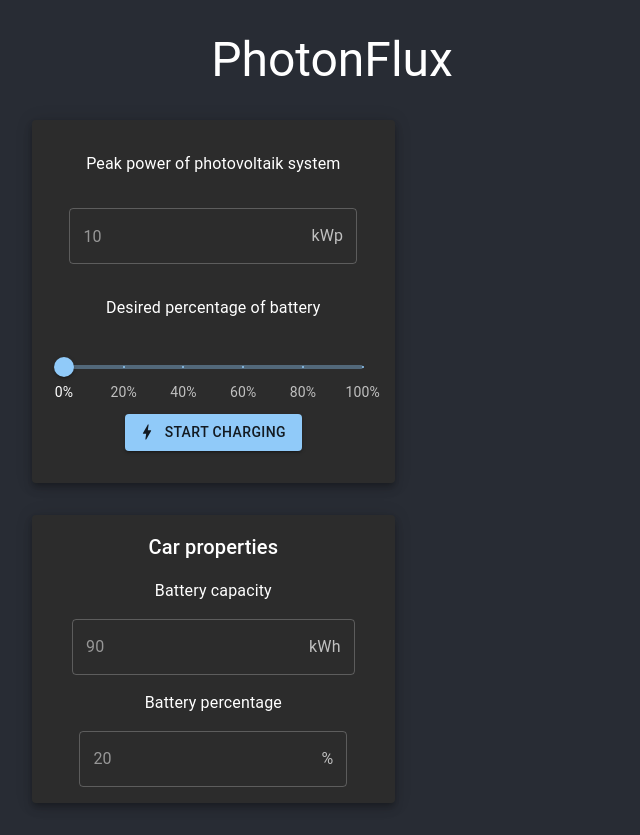
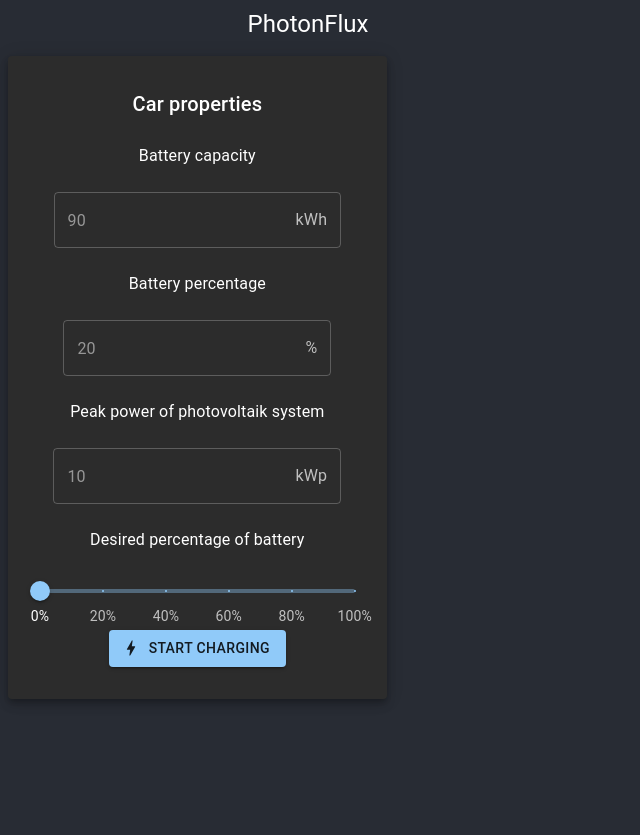
Before and after one commit to Crightub/PhotonFlux, a React (Create React App) app: page / in a window 1280 px wide. Shown: the whole page, without its empty margins (0-640 px from the left). After the commit the page ends 800 px from the top, so only its background shows below. Built offline with nearby package versions, Linux system fonts and the light colour scheme.

Commit message:
graph now displayed in dialog, input field for car properties moved to the top

```diff
--- a/src/App.js
+++ b/src/App.js
@@ -1,5 +1,5 @@
 import './App.css';
-import { Paper, Grid, Box, Typography, Button, Container, Stack, Slider, TextField, InputAdornment, FormControl, OutlinedInput } from '@mui/material'
+import { Paper, Grid, Box, Typography, Button, Container, Stack, Slider, Dialog, DialogTitle, DialogActions, DialogContent, TextField, InputAdornment, FormControl, OutlinedInput } from '@mui/material'
 import { Bolt } from '@mui/icons-material';
 import { ThemeProvider } from '@mui/material/styles';
 import { XAxis, YAxis, ResponsiveContainer, AreaChart, Area, Tooltip, Legend } from 'recharts';
@@ -50,11 +50,11 @@
 	handleStartChargingClick = () => {
 
 		//Check for wrong input
-		if(this.state.battery === null || this.state.peak_power === null || this.state.time_completion === null || this.state.car.battery_capacity === 0){
+		if (this.state.battery === null || this.state.peak_power === null || this.state.time_completion === null || this.state.car.battery_capacity === 0) {
 			this.outputErrorMessage();
 			return;
 		} else {
-			this.setState({renderError: false});
+			this.setState({ renderError: false });
 		}
 
 
@@ -73,8 +73,12 @@
 		this.setState({ renderOutput: true });
 	}
 
-	outputErrorMessage(){
-		this.setState({renderError: true});
+	outputErrorMessage() {
+		this.setState({ renderError: true });
+	}
+
+	handleClose = () => {
+		this.setState({ renderOutput: false });
 	}
 
 	handleBatteryCapcityTextChange = (event) => {
@@ -85,8 +89,8 @@
 		let battery_percentage = parseInt(event.target.value);
 		this.state.car.battery_status = battery_percentage;
 
-		if(battery_percentage > this.state.battery){
-			this.setState({battery: battery_percentage});
+		if (battery_percentage > this.state.battery) {
+			this.setState({ battery: battery_percentage });
 		}
 	}
 
@@ -105,11 +109,11 @@
 				<Stack
 					direction="column"
 					justifyContent="flex-start"
-					spacing={4}
-					sx={{ m: 4 }}>
+					spacing={2}
+					sx={{ m: 1 }}>
 
 					<Container maxWidth="sm">
-						<Typography variant="h3" color="textPrimary" align="center">PhotonFlux</Typography>
+						<Typography variant="h5" color="textPrimary" align="center">PhotonFlux</Typography>
 					</Container>
 
 					<Box>
@@ -120,13 +124,47 @@
 								<Stack
 									direction="column"
 									justifyContent="flex-start"
-									spacing={4}>
+									spacing={2}>
+
 									<Paper elevation={6}>
 										<Box padding={4}>
 											<Stack direction="column"
 												justifyContent="flex-start"
 												alignItems="center"
-												spacing={4}>
+												spacing={3}>
+
+												<Typography variant="h6" color="textPrimary">
+													Car properties
+												</Typography>
+
+
+												<Typography variant="body1" color="textPrimary">
+													Battery capacity
+												</Typography>
+
+
+												<FormControl sx={{ m: 1 }} variant="outlined">
+													<OutlinedInput
+														id="batteryCapacityTxt"
+														placeholder={'90'}
+														onChange={this.handleBatteryCapcityTextChange}
+														endAdornment={<InputAdornment position="end">kWh</InputAdornment>}
+													/>
+												</FormControl>
+
+												<Typography variant="body1" color="textPrimary">
+													Battery percentage
+												</Typography>
+
+
+												<FormControl sx={{ m: 1 }} variant="outlined">
+													<OutlinedInput
+														id="batteryCapacityTxt"
+														placeholder={'20'}
+														onChange={this.handleBatteryPercentageTextChange}
+														endAdornment={<InputAdornment position="end">%</InputAdornment>}
+													/>
+												</FormControl>
 
 												<Typography variant="body1" color="textPrimary">
 													Peak power of photovoltaik system
@@ -197,71 +235,15 @@
 
 									</Paper>
 
-									<Paper elevation={6}>
-										<Container>
-											<Stack spacing={2} direction="column"
-												justifyContent="flex-start"
-												alignItems="center"
-												sx={{ m: 2 }}>
-												{/* <Typography color="colorPrimary" variant="h3">{this.state.car.brand}</Typography>
-												<Typography color="colorPrimary" variant="body1">{this.state.car.model}</Typography>
-												<Typography color="colorPrimary" variant="body1">Battery capacity: {this.state.car.battery_capacity}kWh</Typography>
-												<Typography color="colorPrimary" variant="body1">Battery status: {this.state.car.battery_status}%</Typography> */}
-
-												<Typography variant="h6" color="textPrimary">
-													Car properties
-												</Typography>
-
-
-												<Typography variant="body1" color="textPrimary">
-													Battery capacity
-												</Typography>
-
-
-												<FormControl sx={{ m: 1 }} variant="outlined">
-													<OutlinedInput
-														id="batteryCapacityTxt"
-														placeholder={'90'}
-														onChange={this.handleBatteryCapcityTextChange}
-														endAdornment={<InputAdornment position="end">kWh</InputAdornment>}
-													/>
-												</FormControl>
-
-												<Typography variant="body1" color="textPrimary">
-													Battery percentage
-												</Typography>
-
-
-												<FormControl sx={{ m: 1 }} variant="outlined">
-													<OutlinedInput
-														id="batteryCapacityTxt"
-														placeholder={'20'}
-														onChange={this.handleBatteryPercentageTextChange}
-														endAdornment={<InputAdornment position="end">%</InputAdornment>}
-													/>
-												</FormControl>
-											</Stack>
-										</Container>
-									</Paper>
-
-
 								</Stack>
 							</Grid>
 
-							{this.state.renderOutput && (
-								<Grid item xs={12} lg={8}>
-									<Stack spacing={4}>
-										<Paper elevation={6}>
-											<Box padding={2}>
-												<Stack
-													direction="column"
-													justifyContent="flex-start"
-													alignItems="center"
-													spacing={4}>
-
-													<Typography color="colorPrimary" variant="h6">
-														Optimal charging
-													</Typography>
+							<Dialog fullWidth={true}
+								open={this.state.renderOutput}
+								onClose={this.handleClose}>
+								<DialogTitle>Optimal charging</DialogTitle>
+								<DialogContent>
+									<Box padding={0}>
 
 										<ResponsiveContainer width="100%" height={400}>
 											<AreaChart
@@ -287,8 +269,8 @@
 													contentStyle={{ backgroundColor: "#282c34" }}
 													formatter={function (value, name) {
 														switch (name) {
-																		case 'grid': return [`${value} kWH`, 'Grid'];
-																		case 'pv': return [`${value} kWH`, 'PV'];
+															case 'grid': return [`${value} kWh`, 'Grid'];
+															case 'pv': return [`${value} kWh`, 'PV'];
 														}
 														return `${value} kWH`;
 													}}
@@ -296,7 +278,7 @@
 														return ``;
 													}} />
 
-															<Legend verticalAlign="bottom" />
+												<Legend verticalAlign="bottom"/>
 
 												<Area type="monotone" dataKey="grid" stroke="#edd147" fillOpacity={1} fill="url(#colorGrid)" />
 												<Area type="monotone" dataKey="pv" stroke="#82ca9d" fillOpacity={1} fill="url(#colorPv)" />
@@ -304,21 +286,16 @@
 											</AreaChart>
 
 										</ResponsiveContainer>
-												</Stack>
+
 
 									</Box>
-										</Paper>
+								</DialogContent>
 
-										<Paper elevation={6}>
-											<Box padding={4}>
+								<DialogActions>
+									<Button onClick={this.handleClose}>Close</Button>
+								</DialogActions>
+							</Dialog>
 
-												<Typography color="colorPrimary" variant="body1">Total grid power used: {this.state.total_power_grid} kWh</Typography>
-												<Typography color="colorPrimary" variant="body1">Total solar power used: {this.state.total_power_solar} kWh</Typography>
-											</Box>
-
-										</Paper>
-									</Stack>
-								</Grid>)}
 						</Grid>
 
 					</Box>
--- a/src/Socket.js
+++ b/src/Socket.js
@@ -125,7 +125,7 @@
 
         }
 
-        //Transform data into follwing format
+        //Transform data into following format
         //data = [
         // {
         // 	time: '12:00',
```
Lines whose indentation alone changed are shown as unchanged.
